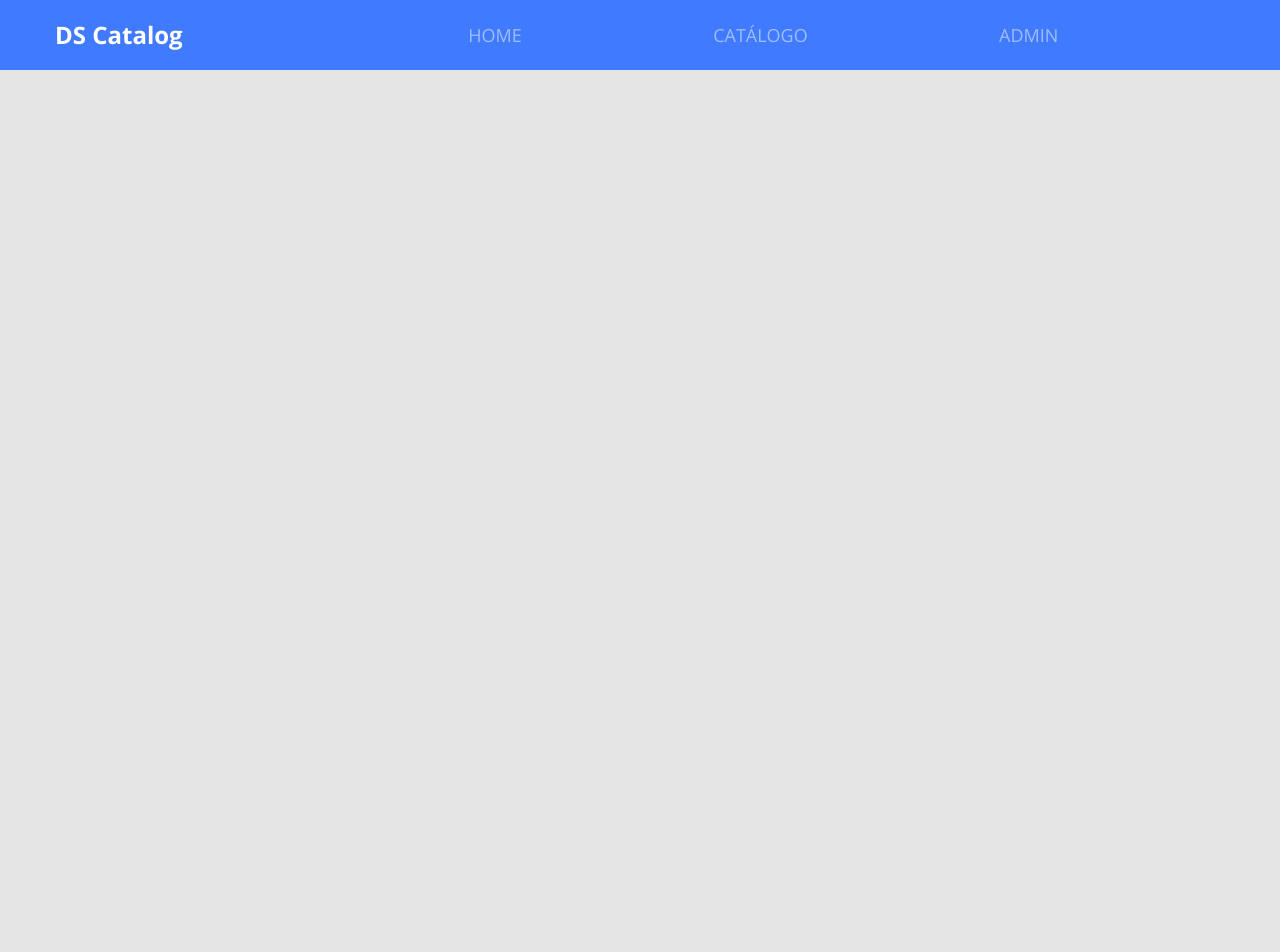
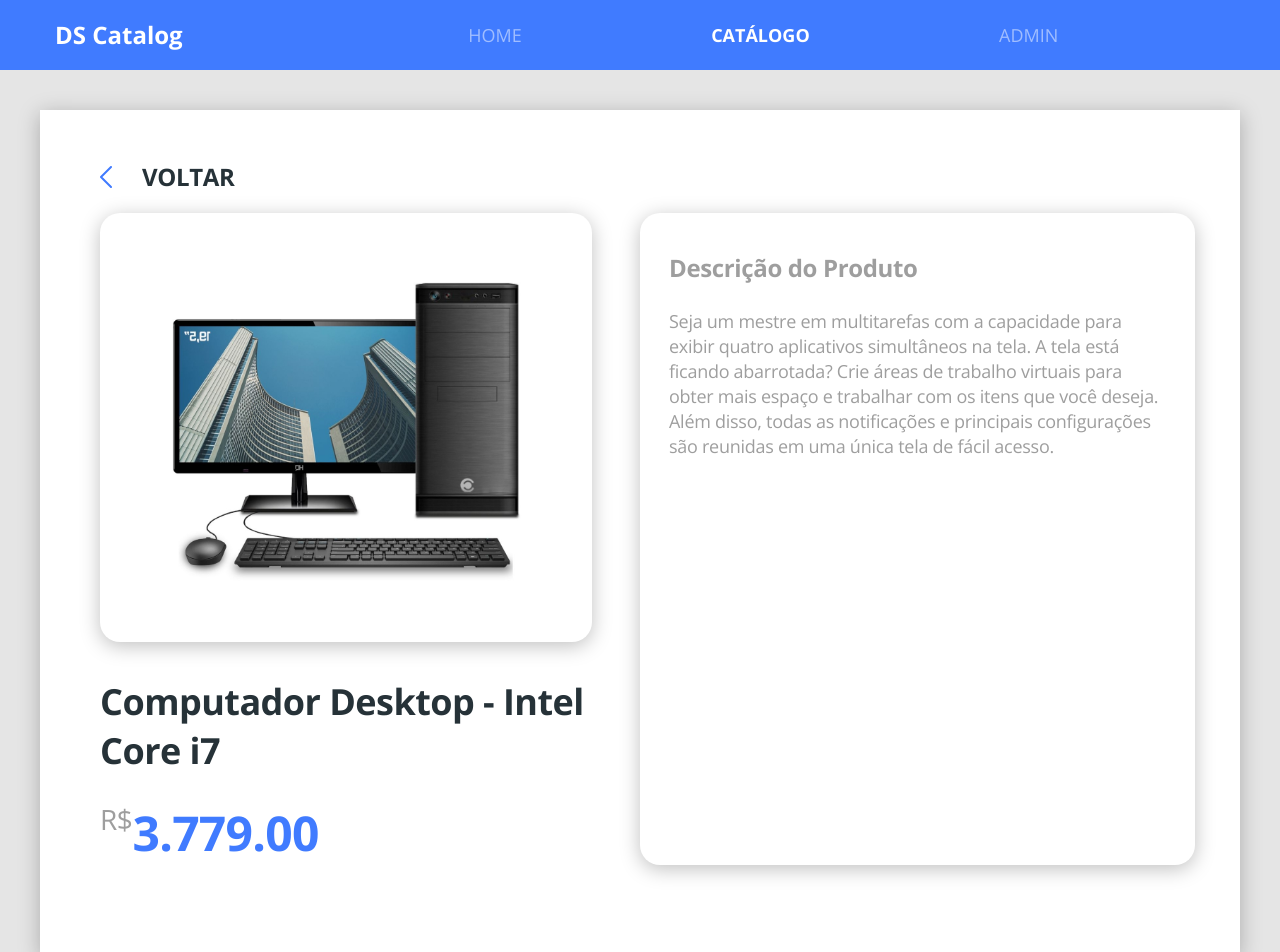
Before and after one commit to mfelicianosousa/dscatalog-bootcamp-devsuperior, a React (Create React App) app in the folder front-web/: page /products/1 in a window 1280 px wide. Shown: the top 952 px of the page. Before the commit the page ends 800 px from the top, so only its background shows below. Built offline with nearby package versions, Linux system fonts and the light colour scheme.

Commit message:
Add products details

```diff
--- a/front-web/src/Routes.tsx
+++ b/front-web/src/Routes.tsx
@@ -4,6 +4,7 @@
 import Catalog from './pages/Catalog';
 import Admin from './pages/Admin';
 import Navbar from './core/components/Navbar';
+import ProductDetails from './pages/Catalog/components/ProductDetails';
 
 const Routes = () => {
 
@@ -14,8 +15,11 @@
                 <Route path="/" exact>
                     <Home />
                 </Route>
-                <Route path="/catalog">
+                <Route path="/products" exact>
                     <Catalog />
+                </Route>
+                <Route path="/products/:productId">
+                    <ProductDetails />
                 </Route>
                 <Route path="/admin">
                     <Admin />
--- a/front-web/src/core/ButtonIcon/styles.scss
+++ b/front-web/src/core/ButtonIcon/styles.scss
@@ -14,5 +14,6 @@
     display: flex ;
     align-items: center ;
     justify-content: center;
+    color : #fff
 
 }
--- a/front-web/src/core/components/Navbar/index.tsx
+++ b/front-web/src/core/components/Navbar/index.tsx
@@ -18,7 +18,7 @@
                   </NavLink>
                </li>
                <li>
-                  <NavLink to="/catalog" activeClassName="active">
+                  <NavLink to="/products" activeClassName="active">
                      CATÁLOGO
                   </NavLink>
                </li>
--- /dev/null
+++ b/front-web/src/core/components/ProductPrice/index.tsx
@@ -0,0 +1,21 @@
+import React from 'react';
+import './styles.scss'
+
+type Props ={
+    price: string ;
+}
+
+const ProductPrice = ({ price }: Props) => {
+
+    return (
+        <div className="product-price-container">
+            <span className="product-currency">R$</span>
+            <h3 className="product-price">
+                 { price }
+            </h3>
+        </div>
+    );
+
+}
+
+export default ProductPrice;
--- /dev/null
+++ b/front-web/src/core/components/ProductPrice/styles.scss
@@ -0,0 +1,18 @@
+.product-price-container{
+    margin-top: 25px ;
+    display: flex ;
+}
+
+.product-currency{
+    font-size: 28px;
+    line-height: 38px;
+    letter-spacing: -0.015em;
+    color: #9E9E9E;
+}
+
+.product-price{
+    font-size: 32px;
+    line-height: 65px;
+    letter-spacing: -0.015em;
+    color: #407BFF;
+}
--- a/front-web/src/pages/Catalog/components/ProductCard/index.tsx
+++ b/front-web/src/pages/Catalog/components/ProductCard/index.tsx
@@ -1,6 +1,8 @@
 import React from 'react';
 import {ReactComponent as ProductImage } from '../../../../core/assets/images/product.svg' ;
+import ProductPrice from '../../../../core/components/ProductPrice';
 import './styles.scss' ;
+
 
 const ProductCard = () =>{
 
@@ -11,11 +13,7 @@
                 <h6 className="product-name">
                      Computador Desktop - Intel Core i7
                 </h6>
-                <div className="product-price-container">
-                    <span className="product-currency">R$</span>
-                    <h3 className="product-price"> 2.779,00 </h3>
-
-                </div>
+                <ProductPrice price="2.779.00" />
             </div>
         </div>
 
--- a/front-web/src/pages/Catalog/components/ProductCard/styles.scss
+++ b/front-web/src/pages/Catalog/components/ProductCard/styles.scss
@@ -18,24 +18,3 @@
     letter-spacing: -0.015em;
     color: #263238;
 }
-.product-price-container{
-    margin-top: 25px ;
-    display: flex ;
-}
-
-.product-curreny {
-    font-size: 18px;
-    line-height: 25px;
-    letter-spacing: -0.015em;
-    color: #9E9E9E;
-
-}
-.product-price {
-    font-size: 32px;
-    line-height: 44px;
-    letter-spacing: -0.015em;
-
-    color: #407BFF;
-    margin-left: 10px;
-
-}
--- /dev/null
+++ b/front-web/src/pages/Catalog/components/ProductDetails/index.tsx
@@ -0,0 +1,55 @@
+import React from 'react';
+import { useParams, Link } from 'react-router-dom';
+import { ReactComponent as ArrowIcon } from '../../../../core/assets/images/arrow.svg';
+import { ReactComponent as ProductImage } from '../../../../core/assets/images/product.svg';
+import './styles.scss';
+import ProductPrice from '../../../../core/components/ProductPrice';
+
+type ParamsType = {
+
+    productId: string;
+}
+
+const ProductDetails = () => {
+
+    const { productId } = useParams<ParamsType>();
+
+    console.log(productId);
+
+    return (
+        <div className="product-details-container">
+            <div className="card-base border-radiun-20 product-details">
+                <Link to="/products" className="product-details-goback">
+                    <ArrowIcon className="icon-goback" />
+                    <h1 className="text-goback"> voltar </h1>
+                </Link>
+
+                <div className="row">
+                    <div className="col-6 pr-5">
+                       <div className="product-details-card text-center">
+                           <ProductImage className="product-detail-image" />
+                       </div>
+                       <h1 className="product-detail-name"> Computador Desktop - Intel Core i7 </h1>
+                       <ProductPrice price="3.779.00"/>
+
+                    </div>
+                    <div className="col-6 product-details-card">
+                        <h1 className="product-description-title">Descrição do Produto</h1>
+                        <p className="product-description-text">
+                            Seja um mestre em multitarefas com a capacidade para exibir quatro
+                            aplicativos simultâneos na tela. A tela está ficando abarrotada?
+                             Crie áreas de trabalho virtuais para obter mais espaço e trabalhar
+                             com os itens que você deseja. Além disso, todas as notificações e
+                             principais configurações são reunidas em uma única tela de fácil acesso.
+                        </p>
+                    </div>
+
+                </div>
+
+            </div>
+
+        </div>
+    );
+}
+
+export default ProductDetails;
--- /dev/null
+++ b/front-web/src/pages/Catalog/components/ProductDetails/styles.scss
@@ -0,0 +1,77 @@
+.product-details-container{
+    margin-top: 40px;
+    padding-left: 40px;
+    padding-right: 40px ;
+
+}
+.product-details{
+
+    padding: 50px 60px 90px 60px ;
+
+}
+
+.product-details-goback{
+    display: flex ;
+    align-items: center;
+    margin-bottom: 20px;
+}
+
+.icon-goback{
+    color: #407BFF;
+    transform: rotate(-180deg);
+    margin-right: 30px;
+}
+
+.text-goback{
+    font-size: 24px;
+    line-height: 33px;
+    letter-spacing: -0.015em;
+    color: #263238;
+    text-transform: uppercase;
+
+}
+
+.product-details-card{
+    background: #FFFFFF;
+    box-shadow: 0px 4px 20px rgba(0, 0, 0, 0.25);
+    border-radius: 20px;
+    padding: 38px 29px ;
+}
+
+.product-detail-image{
+    width: 353px;
+    height: 353px;
+}
+
+.product-description-title{
+    font-size: 24px;
+    line-height: 33px;
+    letter-spacing: -0.015em;
+    color: #9E9E9E;
+    margin-bottom: 25px ;
+}
+
+.product-description-text{
+    font-size: 18px;
+    line-height: 25px;
+    letter-spacing: -0.015em;
+
+    color: #9E9E9E;
+}
+
+.product-detail-name{
+    font-size: 36px;
+    line-height: 49px;
+    letter-spacing: -0.015em;
+
+    color: #263238;
+    margin-top: 35px ;
+
+}
+
+.product-details .product-price{
+    font-size: 48px;
+    line-height: 65px;
+    letter-spacing: -0.015em;
+    color: #407BFF;
+}
--- a/front-web/src/pages/Catalog/index.tsx
+++ b/front-web/src/pages/Catalog/index.tsx
@@ -1,6 +1,7 @@
 import React from 'react' ;
+import ProductCard from './components/ProductCard';
+import { Link } from 'react-router-dom';
 import './styles.scss' ;
-import ProductCard from './components/ProductCard';
 
 const Catalog = () => {
 
@@ -9,16 +10,17 @@
             <h1 className="catalog-title">
                Catálogo de produtos </h1>
             <div className="catalog-products">
-                <ProductCard />
-                <ProductCard />
-                <ProductCard />
-                <ProductCard />
-                <ProductCard />
-                <ProductCard />
-                <ProductCard />
-                <ProductCard />
-                <ProductCard />
-                <ProductCard />
+                <Link to="/products/1"><ProductCard /> </Link>
+                <Link to="/products/2"><ProductCard /> </Link>
+                <Link to="/products/3"><ProductCard /> </Link>
+                <Link to="/products/4"><ProductCard /> </Link>
+                <Link to="/products/5"><ProductCard /> </Link>
+                <Link to="/products/6"><ProductCard /> </Link>
+                <Link to="/products/7"><ProductCard /> </Link>
+                <Link to="/products/8"><ProductCard /> </Link>
+                <Link to="/products/9"><ProductCard /> </Link>
+                <Link to="/products/10"><ProductCard /> </Link>
+                <Link to="/products/11"><ProductCard /> </Link>
             </div>
         </div>
     ) ;
--- a/front-web/src/pages/Home/index.tsx
+++ b/front-web/src/pages/Home/index.tsx
@@ -11,7 +11,7 @@
                 <div className="col-6 home-text">
                     <h1 className="text-title">Conheça o melhor <br /> catálogo de produtos</h1>
                     <p className="text-subtitle">Ajudaremos você a encontrar os melhores <br /> produtos disponíveis no mercado.</p>
-                    <Link to="/catalog">
+                    <Link to="/products">
                       <ButtonIcon text="inicie agora a sua busca"/>
                     </Link>
                 </div>
--- a/front-web/tsconfig.json
+++ b/front-web/tsconfig.json
@@ -18,7 +18,7 @@
     "resolveJsonModule": true,
     "isolatedModules": true,
     "noEmit": true,
-    "jsx": "react"
+    "jsx": "react-jsx"
   },
   "include": [
     "src"
```
Also changed, not shown: front-web/src/core/assets/images/arrow.svg, 1 other file (tests, documents, lock files or other folders).
